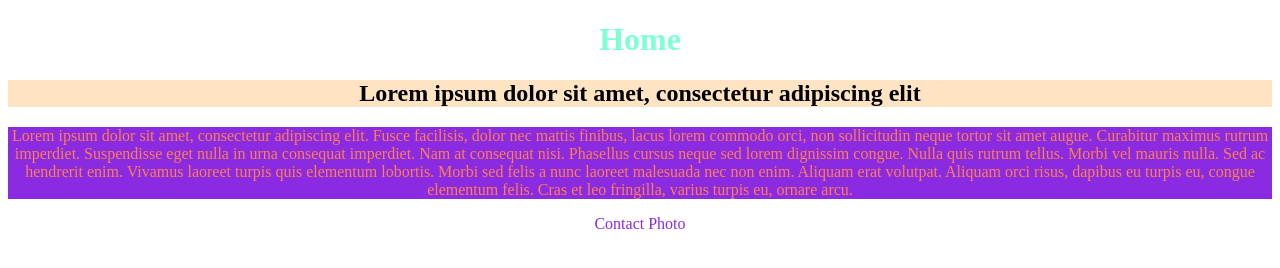
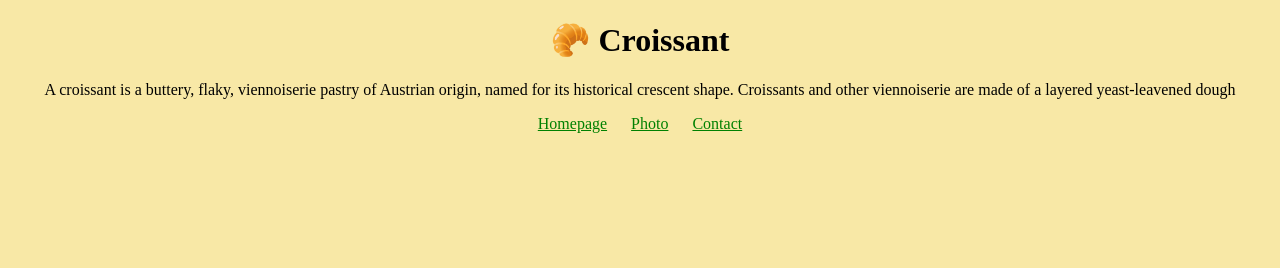
Before and after one commit to dimagmercan/Croissant, a plain HTML site: page index.html in a window 1280 px wide. Drawn offline with Linux system fonts and the light colour scheme.

Commit message:
Content and SEO improvement

```diff
--- a/index.html
+++ b/index.html
@@ -5,23 +5,19 @@
     <meta http-equiv="X-UA-Compatible" content="IE=edge" />
     <meta name="viewport" content="width=device-width, initial-scale=1.0" />
     <link rel="stylesheet" href="/style.css" />
-    <title>Croissant</title>
+    <title>Croissant Homepage</title>
   </head>
   <body>
-    <h1>Home</h1>
-    <h2>Lorem ipsum dolor sit amet, consectetur adipiscing elit</h2>
+    <h1>🥐 Croissant</h1>
     <p>
-      Lorem ipsum dolor sit amet, consectetur adipiscing elit. Fusce facilisis,
-      dolor nec mattis finibus, lacus lorem commodo orci, non sollicitudin neque
-      tortor sit amet augue. Curabitur maximus rutrum imperdiet. Suspendisse
-      eget nulla in urna consequat imperdiet. Nam at consequat nisi. Phasellus
-      cursus neque sed lorem dignissim congue. Nulla quis rutrum tellus. Morbi
-      vel mauris nulla. Sed ac hendrerit enim. Vivamus laoreet turpis quis
-      elementum lobortis. Morbi sed felis a nunc laoreet malesuada nec non enim.
-      Aliquam erat volutpat. Aliquam orci risus, dapibus eu turpis eu, congue
-      elementum felis. Cras et leo fringilla, varius turpis eu, ornare arcu.
+      A croissant is a buttery, flaky, viennoiserie pastry of Austrian origin,
+      named for its historical crescent shape. Croissants and other viennoiserie
+      are made of a layered yeast-leavened dough
     </p>
-    <a href="/contact.html">Contact</a>
-    <a href="/photo.html">Photo</a>
+    <footer>
+      <a href="/"> Homepage</a>
+      <a href="/photo.html"> Photo</a>
+      <a href="/contact.html"> Contact</a>
+    </footer>
   </body>
 </html>
--- a/style.css
+++ b/style.css
@@ -1,22 +1,24 @@
 body {
+  background: #f8e8a6;
+}
+
+h1,
+p {
   text-align: center;
 }
-h1 {
-  font-weight: 900;
-  color: aquamarine;
+
+.croissant-photo {
+  max-width: 100%;
+  border-radius: 10px;
+  display: block;
+  margin: 30px auto;
 }
-h2 {
-  background-color: bisque;
+
+footer {
+  text-align: center;
 }
-p {
-  background-color: blueviolet;
-  color: coral;
-  font-weight: 500;
+
+footer a {
+  margin: 0 10px;
+  color: green;
 }
-img {
-  border-radius: 15px;
-}
-a {
-  text-decoration: none;
-  color: blueviolet;
-}
```
Also changed, not shown: contact.html (+9 -14 lines), photo.html (+15 -8 lines).
